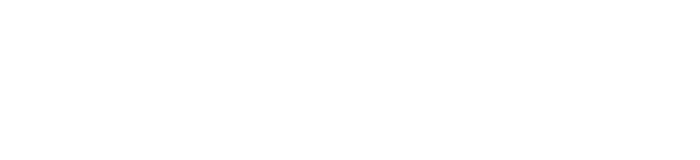
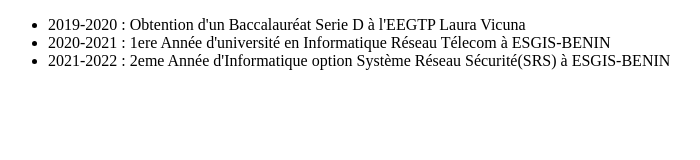
Before and after one commit to YackG2002/git-mon-cv, a plain HTML site: page index.html in a window 1280 px wide. Shown: the whole page, without its empty margins (0-700 px from the left). Drawn offline with Linux system fonts and the light colour scheme.

Commit message:
mise en place de la section formations

```diff
--- a/index.html
+++ b/index.html
@@ -11,7 +11,15 @@
 
     </header>
     <main>
-
+        <section class="formations">
+            <p>
+                <ul>
+                    <li>2019-2020 : Obtention d'un Baccalauréat Serie D à l'EEGTP Laura Vicuna</li>
+                    <li>2020-2021 : 1ere Année d'université en Informatique Réseau Télecom à ESGIS-BENIN</li>
+                    <li>2021-2022 : 2eme Année d'Informatique option Système Réseau Sécurité(SRS) à ESGIS-BENIN </li>
+                </ul>
+            </p>
+        </section>
     </main>
     <footer>
 
```
